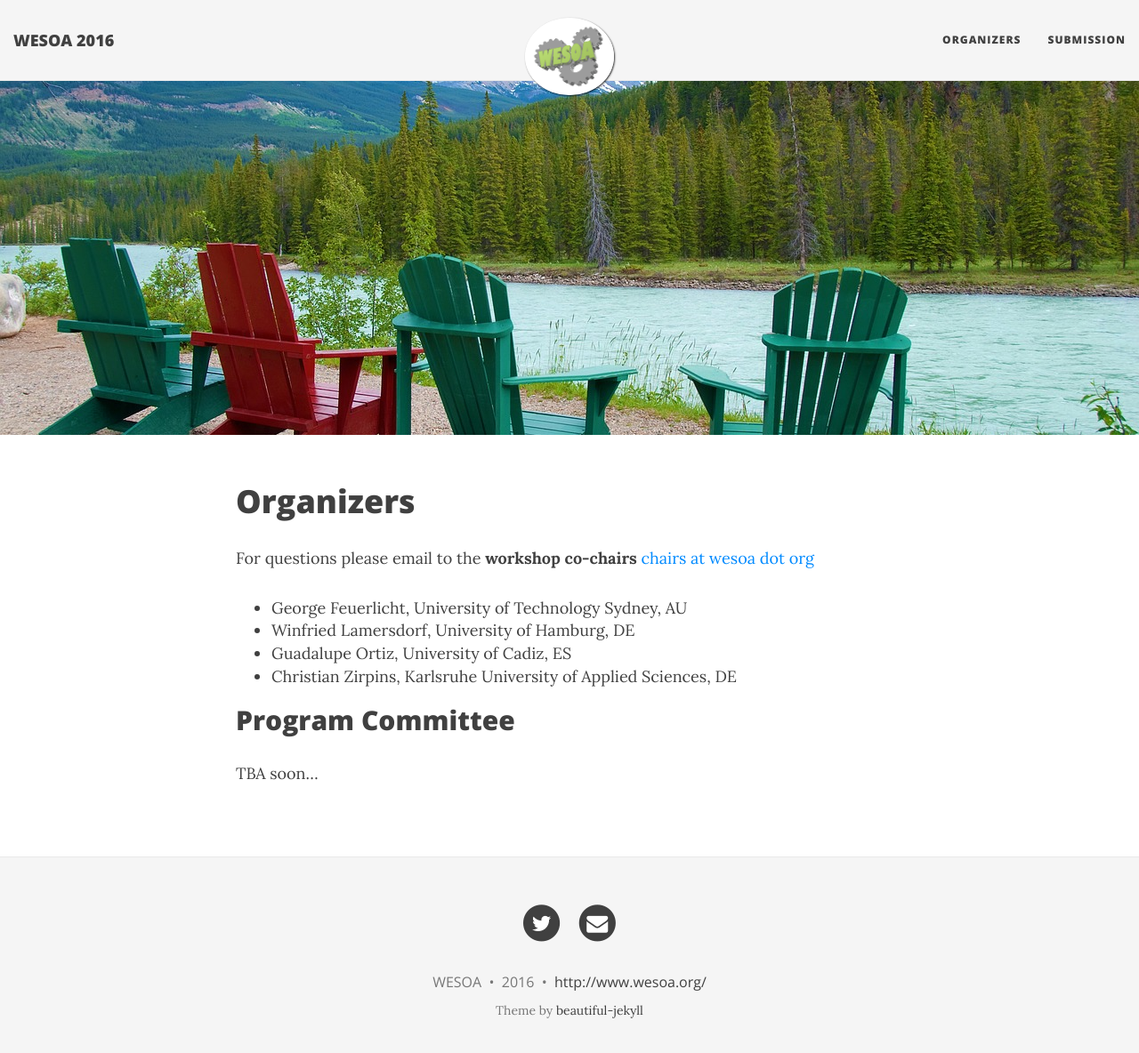
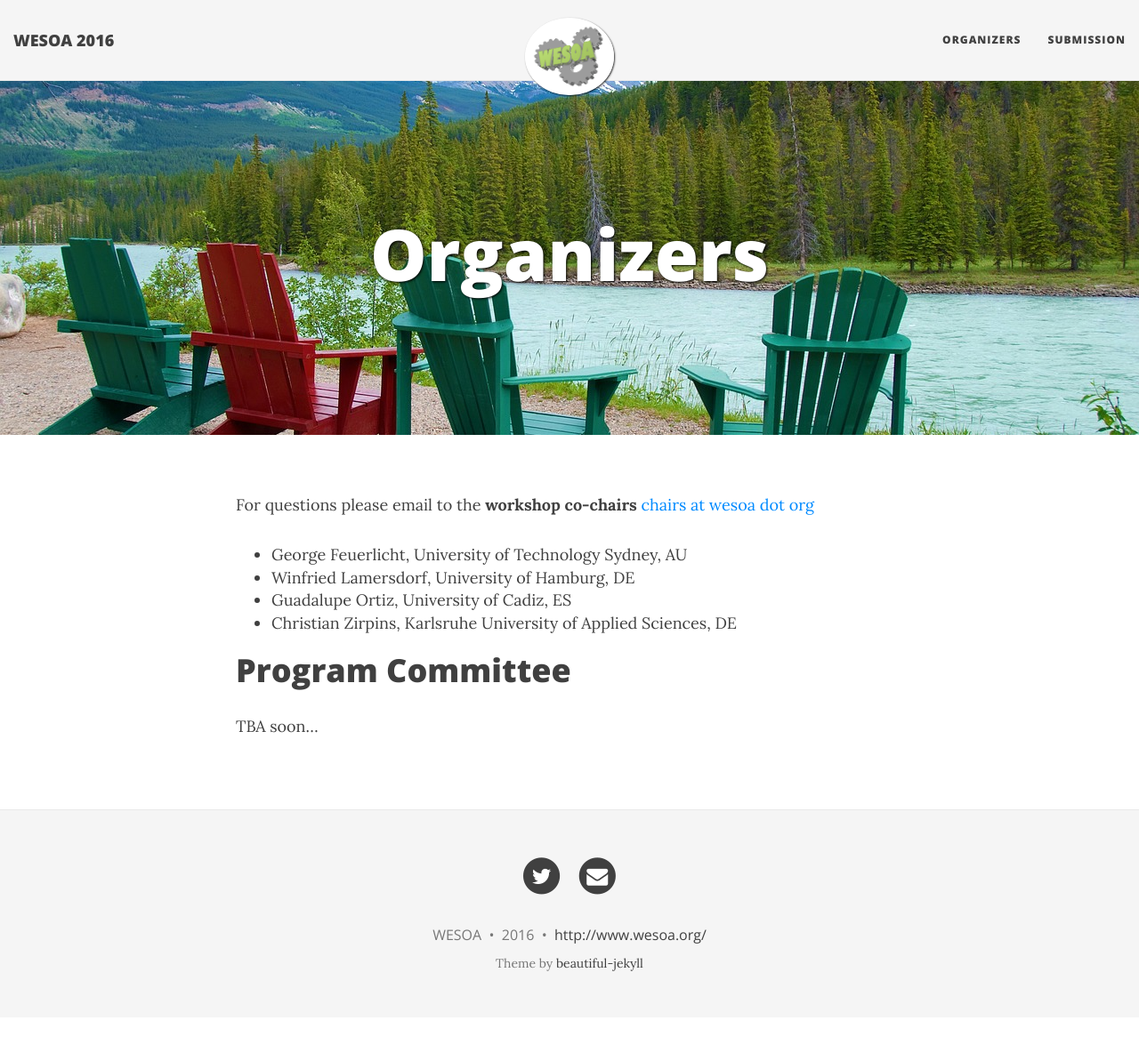
Before and after one commit to zirpins/wesoa, a Jekyll site: the page built from organizers.md, in a window 1280 px wide and 1197 px high. Shown: the top 1184 px of the window at 89% size. Built offline with Jekyll 4.4.1, drawn with Linux system fonts in a browser that asks for light colours; nearby versions of some CDN libraries.

```diff
--- a/organizers.md
+++ b/organizers.md
@@ -16,6 +14,6 @@ For questions please email to the **workshop co-chairs** [chairs at wesoa dot or
 - Guadalupe Ortiz, University of Cadiz, ES
 - Christian Zirpins, Karlsruhe University of Applied Sciences, DE
 
-## Program Committee
+# Program Committee
 
 TBA soon...
```
Also changed, not shown: other parts of organizers.md (+1 -3 lines).
